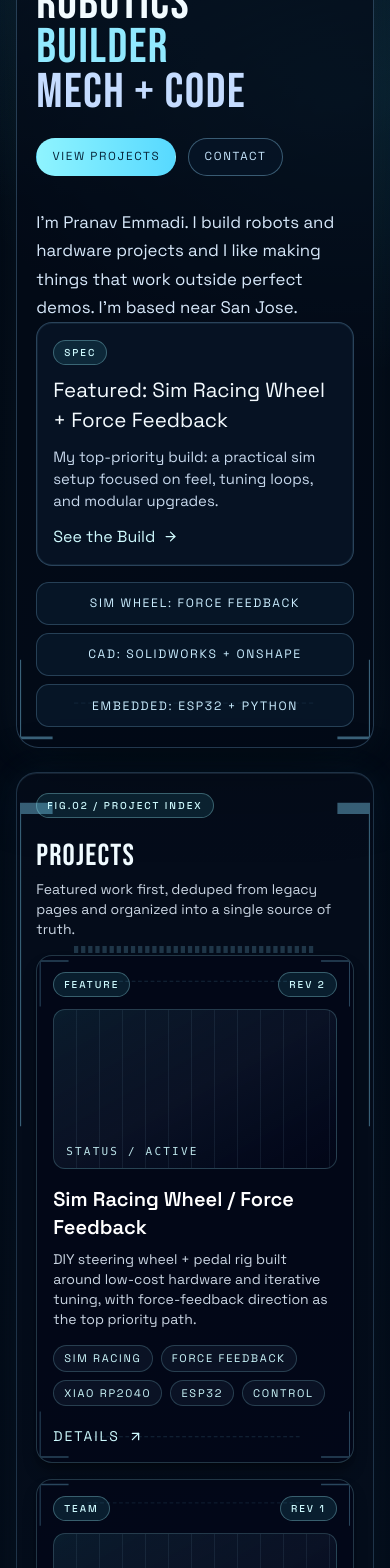
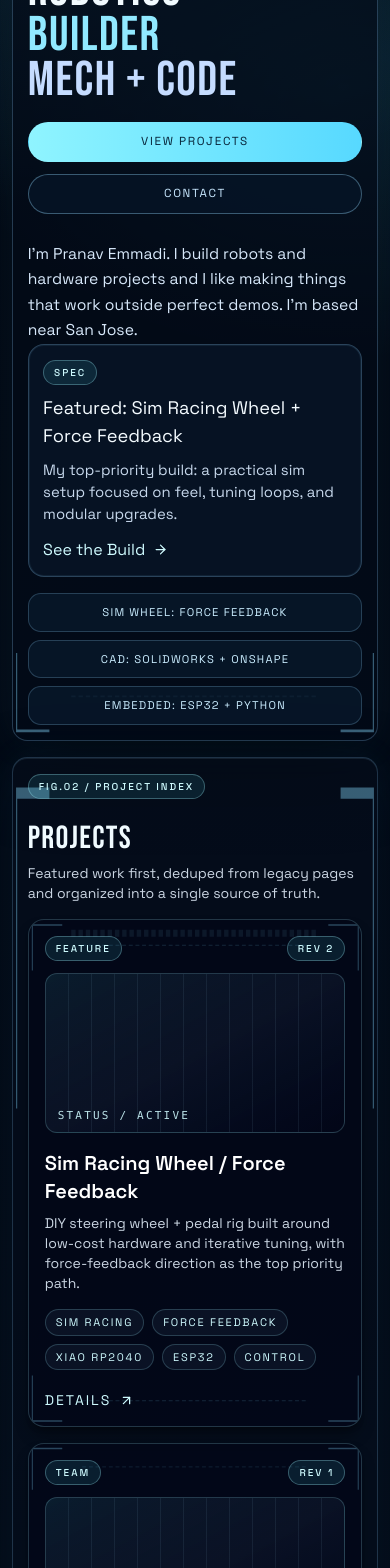
Before and after one commit to CyberBrainiac1/PranavWeb, a React (Vite) app: page / in a window 390 px wide. Shown: the part 240-1808 px from the top of the page. Built offline with nearby package versions, Linux system fonts and the light colour scheme.

Commit message:
Improve responsive layouts and mobile usability

```diff
--- a/src/App.tsx
+++ b/src/App.tsx
@@ -95,7 +95,7 @@ function App() {
     <div className="relative min-h-screen text-slate-100">
       <BlueprintBackground />
 
-      <main className="mx-auto max-w-7xl px-4 pb-20 pt-5 sm:px-7 lg:px-12">
+      <main className="mx-auto w-full max-w-[92rem] px-3 pb-16 pt-4 sm:px-6 sm:pb-20 lg:px-10 xl:px-12">
         <Navbar items={navItems} activeSection={activeSection} onNavigate={scrollToSection} />
 
         <Hero
@@ -110,7 +110,7 @@ function App() {
           title="Projects"
           subtitle="Featured work first, deduped from legacy pages and organized into a single source of truth."
         >
-          <div className="grid gap-4 md:grid-cols-2">
+          <div className="grid gap-4 sm:gap-5 [grid-template-columns:repeat(auto-fit,minmax(min(100%,19rem),1fr))]">
             {projects.map((project) => (
               <motion.div
                 key={project.id}
@@ -129,7 +129,7 @@ function App() {
           title="Teams"
           subtitle="Current team contexts and contribution scope."
         >
-          <div className="grid gap-4 md:grid-cols-2">
+          <div className="grid gap-4 sm:gap-5 [grid-template-columns:repeat(auto-fit,minmax(min(100%,18rem),1fr))]">
             {teams.map((team) => (
               <article key={team.name} className="blueprint-panel">
                 <LabelTag text={team.label} />
@@ -153,7 +153,7 @@ function App() {
           title="Skills"
           subtitle="Deduped into module cards for CAD, fabrication, electronics, embedded work, and iteration."
         >
-          <div className="grid gap-4 md:grid-cols-2 xl:grid-cols-3">
+          <div className="grid gap-4 sm:gap-5 [grid-template-columns:repeat(auto-fit,minmax(min(100%,17rem),1fr))]">
             {skillModules.map((module) => (
               <article key={module.id} className="blueprint-panel">
                 <LabelTag text={module.label} />
@@ -177,7 +177,7 @@ function App() {
           title="Experiments"
           subtitle="Test logs and active investigation tracks."
         >
-          <div className="grid gap-4 md:grid-cols-3">
+          <div className="grid gap-4 sm:gap-5 [grid-template-columns:repeat(auto-fit,minmax(min(100%,18rem),1fr))]">
             {experiments.map((experiment) => (
               <article key={experiment.id} className="blueprint-panel">
                 <div className="flex items-center justify-between gap-2">
@@ -204,8 +204,8 @@ function App() {
           title="Contact"
           subtitle="Direct links + a client-only draft form for email handoff."
         >
-          <div className="grid gap-4 lg:grid-cols-[0.9fr_1.1fr]">
-            <div className="space-y-3">
+          <div className="grid gap-4 lg:gap-5 xl:grid-cols-[minmax(16rem,0.9fr)_minmax(0,1.1fr)]">
+            <div className="grid gap-3 md:grid-cols-3 xl:grid-cols-1">
               <a className="contact-button" href="mailto:emmadipranav@gmail.com">
                 <Mail size={16} /> Email
               </a>
@@ -227,7 +227,7 @@ function App() {
               </a>
             </div>
 
-            <form onSubmit={handleContactSubmit} className="blueprint-panel space-y-3">
+            <form onSubmit={handleContactSubmit} className="blueprint-panel min-w-0 space-y-3 sm:space-y-4">
               <label className="field-group">
                 <span>NAME / ID</span>
                 <input className="field" name="name" required placeholder="Name" />
@@ -239,13 +239,13 @@ function App() {
               <label className="field-group">
                 <span>MESSAGE / NOTES</span>
                 <textarea
-                  className="field min-h-28 resize-y"
+                  className="field min-h-28 resize-y sm:min-h-36"
                   name="message"
                   required
                   placeholder="Message"
                 />
               </label>
-              <button type="submit" className="btn-primary-mag">
+              <button type="submit" className="btn-primary-mag w-full justify-center sm:w-auto">
                 Draft Message
               </button>
 
@@ -257,12 +257,16 @@ function App() {
                   <p className="mt-2 text-xs text-slate-300">
                     Subject: <span className="text-cyan-100">{contactDraft.subject}</span>
                   </p>
-                  <div className="mt-3 flex flex-wrap gap-2">
-                    <button type="button" className="btn-outline-mag" onClick={copyDraft}>
+                  <div className="mt-3 grid gap-2 sm:flex sm:flex-wrap">
+                    <button
+                      type="button"
+                      className="btn-outline-mag w-full justify-center sm:w-auto"
+                      onClick={copyDraft}
+                    >
                       <Copy size={14} /> Copy message to email
                     </button>
                     <a
-                      className="btn-outline-mag"
+                      className="btn-outline-mag w-full justify-center sm:w-auto"
                       href={`mailto:emmadipranav@gmail.com?subject=${encodeURIComponent(contactDraft.subject)}&body=${encodeURIComponent(contactDraft.body)}`}
                     >
                       Open Email
--- a/src/components/Hero.tsx
+++ b/src/components/Hero.tsx
@@ -19,8 +19,8 @@ export function Hero({ onViewProjects, onContact, onSeeBuild }: HeroProps) {
         <span>FTC / FRC / MAKER</span>
         <div className="measurement-ticks" />
       </div>
-      <div className="relative z-[1] grid gap-8 lg:grid-cols-[1.06fr_0.94fr]">
-        <div className="space-y-6">
+      <div className="relative z-[1] grid gap-7 lg:gap-10 lg:grid-cols-[1.06fr_0.94fr]">
+        <div className="space-y-5 sm:space-y-6">
           <div className="flex items-center gap-2">
             <LabelTag text="FIG.01" />
             <LabelTag text="SECTION A" />
@@ -39,11 +39,19 @@ export function Hero({ onViewProjects, onContact, onSeeBuild }: HeroProps) {
               </motion.span>
             ))}
           </h1>
-          <div className="flex flex-wrap gap-3">
-            <button type="button" onClick={onViewProjects} className="btn-primary-mag">
+          <div className="flex flex-col gap-3 sm:flex-row sm:flex-wrap">
+            <button
+              type="button"
+              onClick={onViewProjects}
+              className="btn-primary-mag w-full justify-center sm:w-auto"
+            >
               View Projects
             </button>
-            <button type="button" onClick={onContact} className="btn-outline-mag">
+            <button
+              type="button"
+              onClick={onContact}
+              className="btn-outline-mag w-full justify-center sm:w-auto"
+            >
               Contact
             </button>
           </div>
@@ -70,7 +78,7 @@ export function Hero({ onViewProjects, onContact, onSeeBuild }: HeroProps) {
             </button>
           </motion.article>
 
-          <div className="grid gap-2 sm:grid-cols-3">
+          <div className="grid gap-2 sm:grid-cols-2 lg:grid-cols-3">
             <div className="spec-chip">Sim Wheel: Force Feedback</div>
             <div className="spec-chip">CAD: SolidWorks + Onshape</div>
             <div className="spec-chip">Embedded: ESP32 + Python</div>
--- a/src/components/ProjectDetailsDialog.tsx
+++ b/src/components/ProjectDetailsDialog.tsx
@@ -51,7 +51,7 @@ export function ProjectDetailsDialog({
           </TabsList>
 
           <TabsContent value="spec">
-            <div className="grid gap-4 md:grid-cols-[0.9fr_1.1fr]">
+            <div className="grid gap-4 lg:grid-cols-[0.9fr_1.1fr]">
               <aside className="rounded-xl border border-cyan-200/15 bg-slate-950/55 p-4">
                 <p className="font-mono text-[11px] uppercase tracking-[0.2em] text-cyan-200">
                   PROJECT LABELS
@@ -121,7 +121,7 @@ export function ProjectDetailsDialog({
                   href={link.href}
                   target={external ? '_blank' : undefined}
                   rel={external ? 'noreferrer' : undefined}
-                  className="inline-flex items-center gap-2 rounded-full border border-cyan-200/30 px-3 py-1.5 text-xs uppercase tracking-[0.15em] text-cyan-100 transition hover:border-cyan-100/70 hover:text-cyan-50"
+                  className="inline-flex w-full items-center justify-center gap-2 rounded-full border border-cyan-200/30 px-3 py-1.5 text-xs uppercase tracking-[0.15em] text-cyan-100 transition hover:border-cyan-100/70 hover:text-cyan-50 sm:w-auto"
                 >
                   {link.label} {external ? <ExternalLink size={12} /> : null}
                 </a>
--- a/src/components/ui/dialog.tsx
+++ b/src/components/ui/dialog.tsx
@@ -32,7 +32,7 @@ const DialogContent = React.forwardRef<
     <DialogPrimitive.Content
       ref={ref}
       className={cn(
-        'fixed left-1/2 top-1/2 z-50 w-[min(96vw,980px)] max-h-[88vh] -translate-x-1/2 -translate-y-1/2 overflow-y-auto rounded-2xl border border-cyan-200/30 bg-slate-950/95 p-5 shadow-2xl shadow-cyan-500/10 focus:outline-none',
+        'fixed left-1/2 top-1/2 z-50 w-[calc(100vw-0.9rem)] sm:w-[min(96vw,980px)] max-h-[92vh] -translate-x-1/2 -translate-y-1/2 overflow-y-auto rounded-xl border border-cyan-200/30 bg-slate-950/95 p-3.5 shadow-2xl shadow-cyan-500/10 focus:outline-none sm:rounded-2xl sm:p-5',
         className,
       )}
       {...props}
--- a/src/components/ui/tabs.tsx
+++ b/src/components/ui/tabs.tsx
@@ -11,7 +11,7 @@ const TabsList = React.forwardRef<
   <TabsPrimitive.List
     ref={ref}
     className={cn(
-      'inline-flex h-10 items-center gap-1 rounded-xl border border-cyan-200/20 bg-slate-900/60 p-1',
+      'grid h-auto w-full grid-cols-2 items-center gap-1 rounded-xl border border-cyan-200/20 bg-slate-900/60 p-1 sm:inline-flex sm:h-10 sm:w-auto',
       className,
     )}
     {...props}
@@ -26,7 +26,7 @@ const TabsTrigger = React.forwardRef<
   <TabsPrimitive.Trigger
     ref={ref}
     className={cn(
-      'inline-flex items-center justify-center whitespace-nowrap rounded-lg px-3 py-1.5 text-xs uppercase tracking-[0.14em] text-slate-300 transition focus-visible:outline-none focus-visible:ring-2 focus-visible:ring-cyan-300/60 data-[state=active]:bg-cyan-200/15 data-[state=active]:text-cyan-100',
+      'inline-flex w-full items-center justify-center whitespace-nowrap rounded-lg px-3 py-1.5 text-xs uppercase tracking-[0.14em] text-slate-300 transition focus-visible:outline-none focus-visible:ring-2 focus-visible:ring-cyan-300/60 data-[state=active]:bg-cyan-200/15 data-[state=active]:text-cyan-100 sm:w-auto',
       className,
     )}
     {...props}
--- a/src/index.css
+++ b/src/index.css
@@ -53,7 +53,7 @@ body {
 }
 
 .section-shell {
-  margin-top: 1.5rem;
+  margin-top: 1.35rem;
   border-radius: 1.3rem;
   border: 1px solid rgba(142, 209, 255, 0.2);
   background: rgba(5, 13, 27, 0.64);
@@ -61,7 +61,7 @@ body {
     inset 0 1px 0 rgba(167, 222, 255, 0.1),
     0 24px 70px rgba(0, 0, 0, 0.45),
     0 0 32px rgba(53, 165, 255, 0.08);
-  padding: 1.2rem;
+  padding: clamp(0.92rem, 1.8vw, 1.35rem);
   overflow: hidden;
 }
 
@@ -78,7 +78,7 @@ body {
   border-radius: 1.4rem;
   border: 1px solid rgba(140, 208, 255, 0.25);
   background: rgba(4, 11, 24, 0.7);
-  padding: 1.2rem;
+  padding: clamp(0.92rem, 2vw, 1.4rem);
   box-shadow:
     inset 0 1px 0 rgba(171, 225, 255, 0.14),
     0 32px 75px rgba(0, 0, 0, 0.46),
@@ -177,7 +177,7 @@ body {
   border-radius: 1rem;
   border: 1px solid rgba(146, 215, 255, 0.25);
   background: rgba(8, 22, 40, 0.76);
-  padding: 1rem;
+  padding: clamp(0.9rem, 1.4vw, 1.08rem);
   box-shadow: inset 0 0 0 1px rgba(123, 211, 255, 0.08);
 }
 
@@ -242,6 +242,7 @@ body {
 .btn-outline-mag {
   display: inline-flex;
   align-items: center;
+  justify-content: center;
   gap: 0.45rem;
   border-radius: 999px;
   text-decoration: none;
@@ -249,6 +250,7 @@ body {
   letter-spacing: 0.14em;
   font-size: 0.73rem;
   padding: 0.56rem 0.95rem;
+  min-height: 2.5rem;
   transition:
     transform 0.2s ease,
     box-shadow 0.2s ease,
@@ -281,10 +283,11 @@ body {
 }
 
 .blueprint-panel {
+  min-width: 0;
   border-radius: 1rem;
   border: 1px solid rgba(143, 212, 255, 0.2);
   background: rgba(8, 20, 39, 0.75);
-  padding: 1rem;
+  padding: clamp(0.88rem, 1.4vw, 1.06rem);
   box-shadow:
     inset 0 1px 0 rgba(173, 229, 255, 0.08),
     0 10px 30px rgba(0, 0, 0, 0.25);
@@ -293,12 +296,14 @@ body {
 .contact-button {
   display: inline-flex;
   width: 100%;
+  min-width: 0;
   align-items: center;
   gap: 0.52rem;
   border-radius: 0.85rem;
   border: 1px solid rgba(152, 218, 255, 0.24);
   background: rgba(8, 24, 45, 0.78);
   padding: 0.74rem 0.84rem;
+  min-height: 3rem;
   color: #d8ebff;
   text-decoration: none;
   transition: border-color 0.2s ease;
@@ -328,6 +333,7 @@ body {
   background: rgba(4, 12, 24, 0.82);
   color: #e8f7ff;
   padding: 0.62rem 0.78rem;
+  min-height: 2.75rem;
   font-size: 0.92rem;
   font-family: inherit;
 }
@@ -387,6 +393,44 @@ body {
   }
 }
 
+@media (max-width: 768px) {
+  .section-shell {
+    margin-top: 1.05rem;
+    border-radius: 1.12rem;
+  }
+
+  .hero-shell {
+    border-radius: 1.15rem;
+  }
+
+  .section-title {
+    font-size: clamp(1.75rem, 8.2vw, 2.45rem);
+  }
+
+  .hero-intro {
+    font-size: 0.98rem;
+    line-height: 1.62;
+  }
+
+  .featured-callout h2 {
+    font-size: 1.14rem;
+  }
+}
+
+@media (max-width: 520px) {
+  .section-shell,
+  .hero-shell,
+  .blueprint-panel {
+    border-radius: 0.95rem;
+  }
+
+  .spec-chip {
+    font-size: 0.7rem;
+    letter-spacing: 0.11em;
+    padding: 0.62rem 0.54rem;
+  }
+}
+
 @keyframes grid-drift {
   0% {
     transform: translate3d(0, 0, 0);
```
